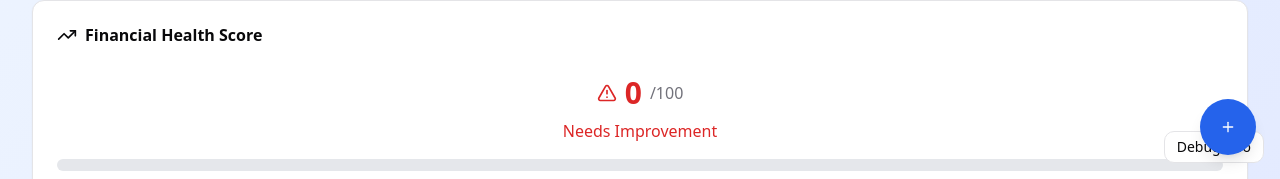
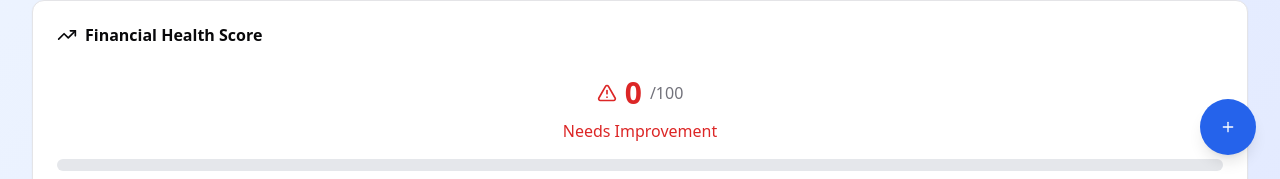
Before and after one commit to mosin11/newmoneytrackr, a Next.js app: page /dashboard in a window 1280 px wide. Shown: the part 621-800 px from the top of the page. Built offline with nearby package versions, Linux system fonts and the light colour scheme; no server answers; the database is empty; sample sign-in values are in the browser's storage.

Commit message:
remove debug info component

```diff
--- a/src/app/dashboard/page.tsx
+++ b/src/app/dashboard/page.tsx
@@ -24,7 +24,7 @@ import { CashFlowPieChart } from "@/components/dashboard/CashFlowPieChart"
 import { ProtectedRoute } from "@/components/ProtectedRoute"
 import { useLoader } from "@/components/ui/loader"
 import { useToast } from "@/components/ui/toast"
-import { DebugInfo } from "@/components/DebugInfo"
+
 
 interface User {
   id: string
@@ -510,12 +510,7 @@ function DashboardContent() {
           </Card>
         </div>
 
-        <DebugInfo
-          user={user}
-          transactions={filteredTransactions}
-          budgets={budgets}
-          savingsGoals={savingsGoals}
-        />
+
       </div>
     </div>
   )
```
